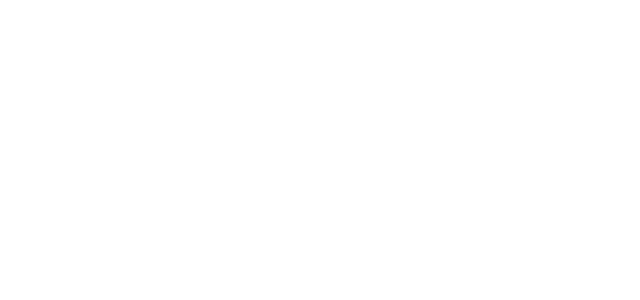
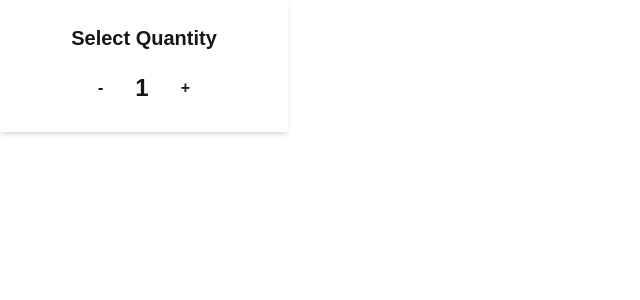
Before and after one commit to xndrncp08/cprg306-assignments, a Next.js app: page /week-4 in a window 1280 px wide. Shown: the top 300 px of the page, without its empty margins (0-640 px from the left). Built offline with nearby package versions, Linux system fonts and the light colour scheme.

Commit message:
fixed the forgotten decrement function(oopsies) and logic!!!

```diff
--- a/app/page.js
+++ b/app/page.js
@@ -7,6 +7,7 @@ export default function Home() {
       <p>
         <Link href="/week-2">Go to Week 2</Link>
         <Link href="/week-3"> - Go to Week 3</Link>
+        <Link href="/week-4"> - Go to Week 4</Link>
       </p>
     </main>
   );
--- a/app/week-4/page.js
+++ b/app/week-4/page.js
@@ -8,4 +8,38 @@ export default function NewItem() {
   const increment = () => {
     setQuantity((prev) => (prev < 20 ? prev + 1 : prev));
   };
+
+  const decrement = () => {
+    setQuantity((prev) => (prev > 1 ? prev - 1 : prev));
+  };
+
+  return (
+    <div className="flex flex-col items-center p-6 bg-white rouded-2xl shadow-md w-72">
+      <h2 className="text-xl font-semibold mb-4">Select Quantity</h2>
+
+      <div className="flex items-center gap-4">
+        <button
+          onClick={decrement}
+          disabled={quantity === 1}
+          className={`px-4 py-2 rounded-lg font-bold ${
+            quantity === 1
+          }`}
+        >
+          -
+        </button>
+
+        <span className="text-2xl font-bold">{quantity}</span>
+
+        <button
+          onClick={increment}
+          disabled={quantity === 20}
+          className={`px-4 py-2 rounded-lg font-bold ${
+            quantity === 20
+          }`}
+        >
+          +
+        </button>
+      </div>
+    </div>
+  );
 }
```
